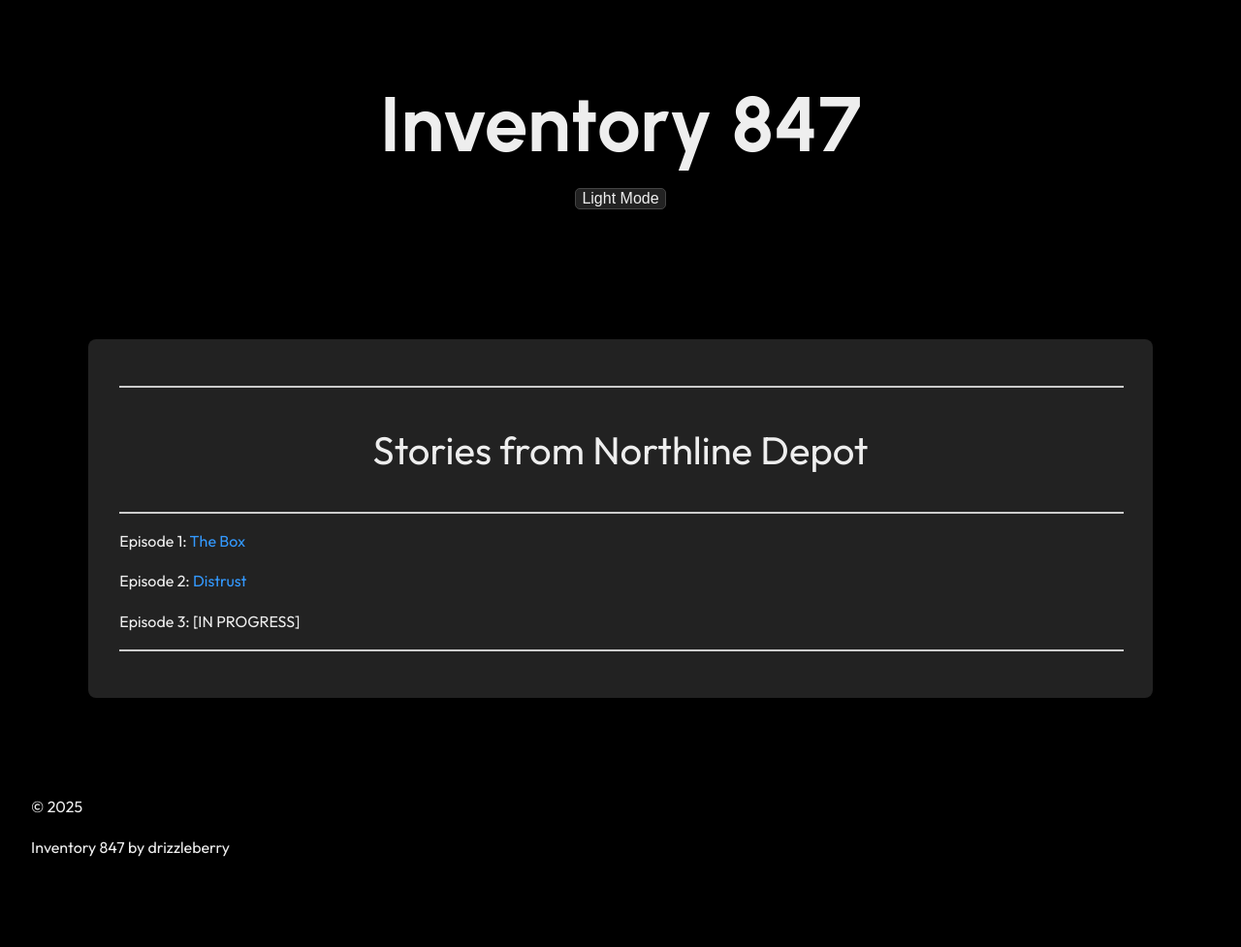
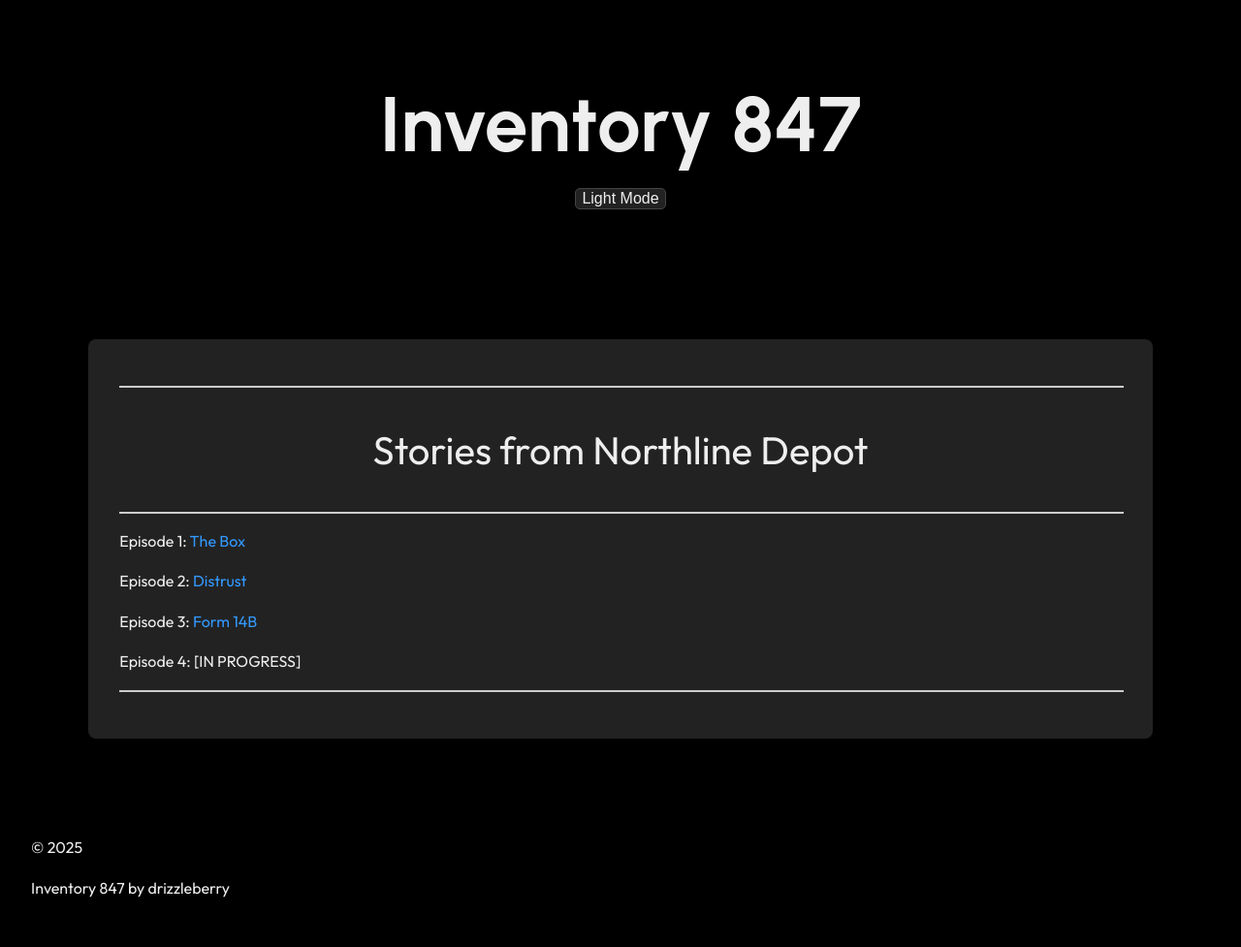
Before and after one commit to drizzleberry/drizzleberry.github.io, a Jekyll site: the page built from index.md, in a window 1280 px wide. Shown: the whole page at 97% size. Built offline with Jekyll 4.4.1, drawn with Linux system fonts in a browser that asks for light colours; before the commit the page ends 936 px from its top, so only the background shows below that.

Commit message:
Update index.md

```diff
--- a/index.md
+++ b/index.md
@@ -7,4 +7,6 @@ Episode 1: [The Box](/1/)
 
 Episode 2: [Distrust](/2/)
 
-Episode 3: \[IN PROGRESS\]
+Episode 3: [Form 14B](/3/)
+
+Episode 4: \[IN PROGRESS\]
```
